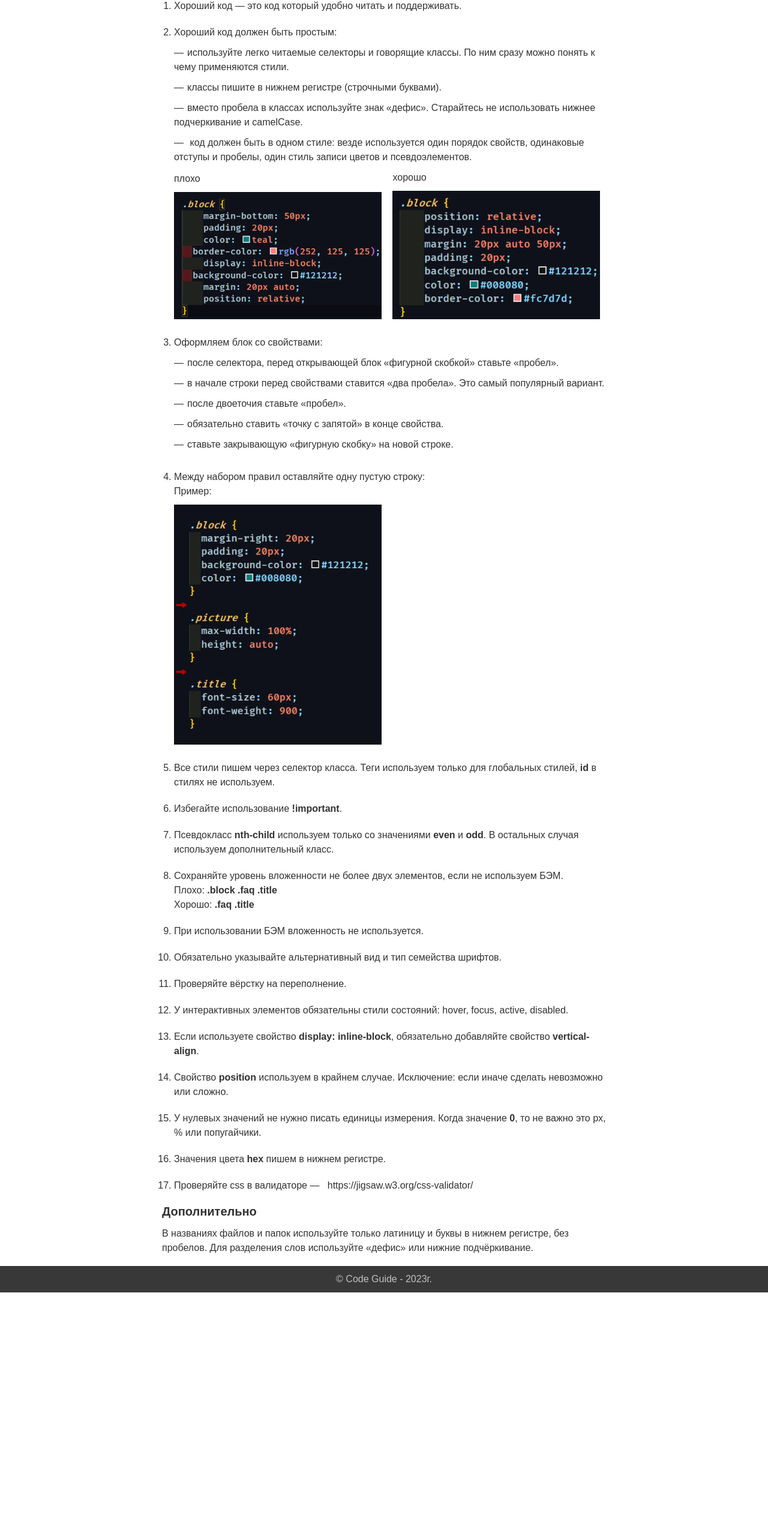
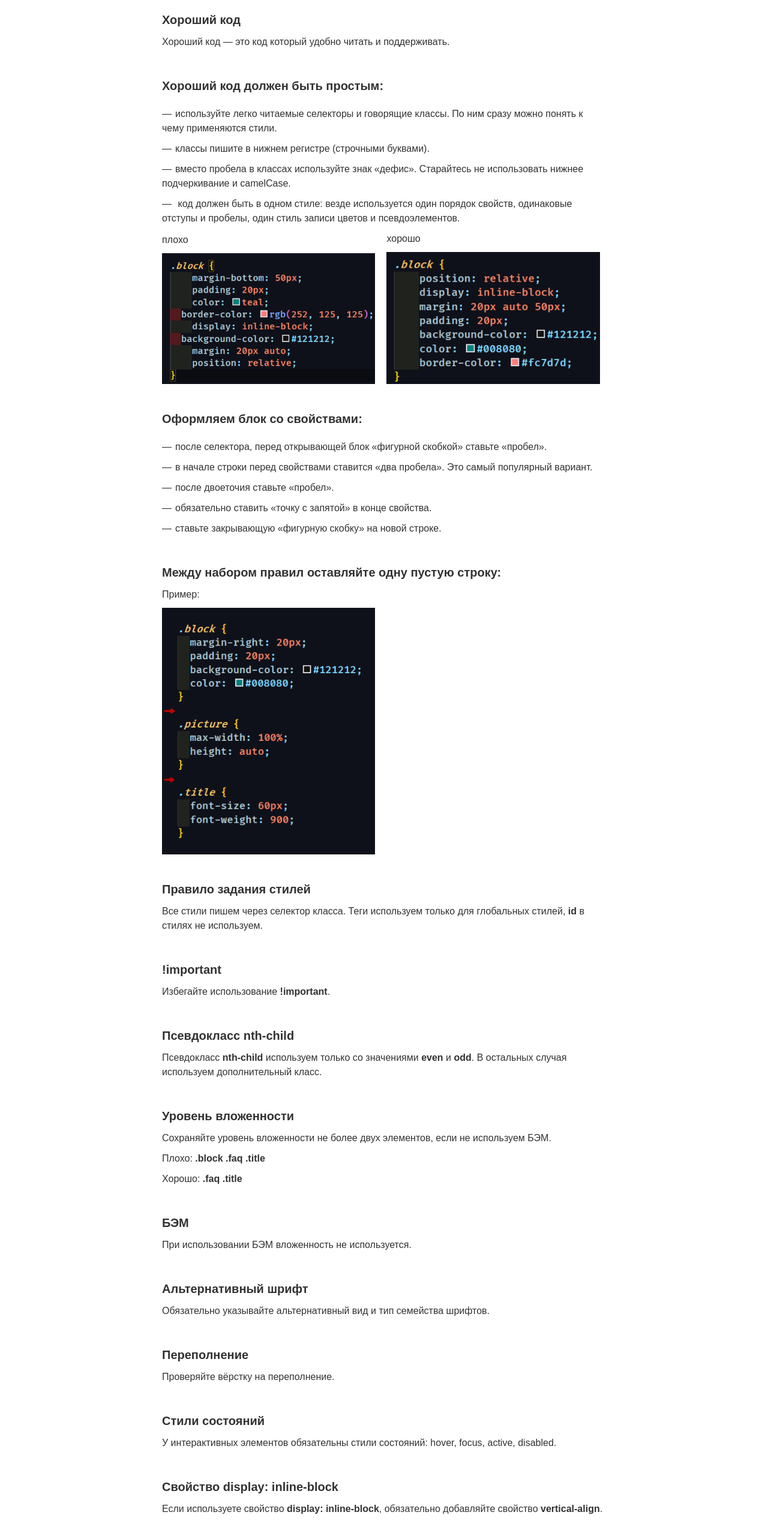
Before and after one commit to TatianaYakushonok/code-style, a plain HTML site: page css-style.html in a window 1280 px wide. Shown: the part 201-2751 px from the top of the page at 60% size. Before the commit the page ends 2355 px from the top, so only its background shows below. Drawn offline with Linux system fonts and the light colour scheme.

Commit message:
refactor: refactor list rules (Fri, 29 Sep 2023 08:06:51 +0700)

```diff
--- a/css-style.html
+++ b/css-style.html
@@ -18,12 +18,15 @@
       <div class="container rules-container">
         <a class="link-back" href="index.html">Назад</a>
 
-        <h2>Правила кода CSS</h2>
+        <h1>Правила кода CSS</h1>
 
-        <ol class="rules-list">
-          <li class="rules-item">Хороший код — это код который удобно читать и поддерживать.</li>
-          <li class="rules-item">
-            Хороший код должен быть простым:
+        <section class="section">
+          <h2>Хороший код</h2>
+          <p>Хороший код — это код который удобно читать и поддерживать.</p>
+        </section>
+
+        <section class="section">
+          <h2>Хороший код должен быть простым:</h2>
           <ul class="list">
             <li class="list-item">используйте легко читаемые селекторы и говорящие классы. По ним сразу можно понять к чему применяются стили.</li>
             <li class="list-item">классы пишите в нижнем регистре (строчными буквами).</li>
@@ -41,9 +44,10 @@
             <figcaption class="list-figcaption">хорошо</figcaption>
             <img src="img/css-block2.png" alt="Пример кода css" height="214">
           </figure>
-          </li>
-          <li class="rules-item">
-            Оформляем блок со свойствами:
+        </section>
+
+        <section class="section">
+          <h2>Оформляем блок со свойствами:</h2>
           <ul class="list">
             <li class="list-item">после селектора, перед открывающей блок «фигурной скобкой» ставьте «пробел».</li>
             <li class="list-item">в начале строки перед свойствами ставится «два пробела». Это самый популярный вариант.</li>
@@ -51,37 +55,89 @@
             <li class="list-item">обязательно ставить «точку с запятой» в конце свойства.</li>
             <li class="list-item">ставьте закрывающую «фигурную скобку» на новой строке.</li>
           </ul>
-          </li>
-          <li class="rules-item">
-            <p>Между набором правил оставляйте одну пустую строку:</p>
+        </section>
+
+        <section class="section">
+          <h2>Между набором правил оставляйте одну пустую строку:</h2>
           <figure class="list-figure">
             <figcaption class="list-figcaption">Пример:</figcaption>
             <img src="img/css.png" alt="Пример кода css" height="400">
           </figure>
-          </li>
-          <li class="rules-item">Все стили пишем через селектор класса. Теги используем только для глобальных стилей, <b>id</b> в стилях не используем.</li>
-          <li class="rules-item">Избегайте использование <b>!important</b>.</li>
-          <li class="rules-item">Псевдокласс <b>nth-child</b> используем только со значениями <b>even</b> и <b>odd</b>. В остальных случая используем дополнительный класс.</li>
-          <li class="rules-item">
-            Сохраняйте уровень вложенности не более двух элементов, если не используем БЭМ.
+        </section>
+
+        <section class="section">
+          <h2>Правило задания стилей</h2>
+          <p>Все стили пишем через селектор класса. Теги используем только для глобальных стилей, <b>id</b> в стилях не используем.</p>
+        </section>
+
+        <section class="section">
+          <h2><b>!important</b></h2>
+          <p>Избегайте использование <b>!important</b>.</p>
+        </section>
+
+        <section class="section">
+          <h2>Псевдокласс <b>nth-child</b></h2>
+          <p>Псевдокласс <b>nth-child</b> используем только со значениями <b>even</b> и <b>odd</b>. В остальных случая используем дополнительный класс.</p>
+        </section>
+
+        <section class="section">
+          <h2>Уровень вложенности</h2>
+          <p>Сохраняйте уровень вложенности не более двух элементов, если не используем БЭМ.</p>
           <p>Плохо: <b>.block .faq .title</b></p>
           <p>Хорошо: <b>.faq .title</b></p>
-          </li>
-          <li class="rules-item">При использовании БЭМ вложенность не используется.</li>
-          <li class="rules-item">Обязательно указывайте альтернативный вид и тип семейства шрифтов.</li>
-          <li class="rules-item">Проверяйте вёрстку на переполнение.</li>
-          <li class="rules-item">У интерактивных элементов обязательны стили состояний: hover, focus, active, disabled.</li>
-          <li class="rules-item">Если используете свойство <b>display: inline-block</b>, обязательно добавляйте свойство <b>vertical-align</b>.</li>
-          <li class="rules-item">Свойство <b>position</b> используем в крайнем случае. Исключение: если иначе сделать невозможно или сложно.</li>
-          <li class="rules-item">У нулевых значений не нужно писать единицы измерения. Когда значение <b>0</b>, то не важно это px, % или попугайчики.</li>
-          <li class="rules-item">Значения цвета <b>hex</b> пишем в нижнем регистре.</li>
-          <li class="rules-item">Проверяйте css в валидаторе —
-            <a href=" https://jigsaw.w3.org/css-validator/"> https://jigsaw.w3.org/css-validator/</a>
-          </li>
-        </ol>
+        </section>
 
-        <h3>Дополнительно</h3>
+        <section class="section">
+          <h2>БЭМ</h2>
+          <p>При использовании БЭМ вложенность не используется.</p>
+        </section>
+
+        <section class="section">
+          <h2>Альтернативный шрифт</h2>
+          <p>Обязательно указывайте альтернативный вид и тип семейства шрифтов.</p>
+        </section>
+
+        <section class="section">
+          <h2>Переполнение</h2>
+          <p>Проверяйте вёрстку на переполнение.</p>
+        </section>
+
+        <section class="section">
+          <h2>Стили состояний</h2>
+          <p>У интерактивных элементов обязательны стили состояний: hover, focus, active, disabled.</p>
+        </section>
+
+        <section class="section">
+          <h2>Свойство <b>display: inline-block</b></h2>
+          <p>Если используете свойство <b>display: inline-block</b>, обязательно добавляйте свойство <b>vertical-align</b>.</p>
+        </section>
+
+        <section class="section">
+          <h2>Свойство <b>position</b></h2>
+          <p>Свойство <b>position</b> используем в крайнем случае. Исключение: если иначе сделать невозможно или сложно.</p>
+        </section>
+
+        <section class="section">
+          <h2>Единицы измерения у нулевых значений</h2>
+          <p>У нулевых значений не нужно писать единицы измерения. Когда значение <b>0</b>, то не важно это px, % или попугайчики.</p>
+        </section>
+
+        <section class="section">
+          <h2>Значения цвета <b>hex</b></h2>
+          <p>Значения цвета <b>hex</b> пишем в нижнем регистре.</p>
+        </section>
+
+        <section class="section">
+          <h2>Проверяйте css</h2>
+          <p>Проверяйте css в валидаторе —
+            <a href=" https://jigsaw.w3.org/css-validator/"> https://jigsaw.w3.org/css-validator/</a></p>
+        </section>
+
+        <section class="section">
+          <h2>Дополнительно</h2>
           <p>В названиях файлов и папок используйте только латиницу и буквы в нижнем регистре, без пробелов. Для разделения слов используйте «дефис» или нижние подчёркивание.</p>
+        </section>
+
       </div>
     </article>
   </main>
--- a/styles/rules.css
+++ b/styles/rules.css
@@ -1,9 +1,5 @@
 .rules-container {
   width: 800px;
-}
-
-.rules-item:not(:last-child) {
-  margin-bottom: 20px;
 }
 
 .list {
--- a/styles/style.css
+++ b/styles/style.css
@@ -22,7 +22,7 @@ body {
 
 ul {
   list-style: none;
-  padding-left: 0;
+  padding: 0;
 }
 
 ol {
@@ -50,12 +50,16 @@ a {
   padding: 18px 0;
 }
 
-.section h2 {
-  font-size: 25px;
+section p {
   margin-bottom: 10px;
 }
 
-.section h3 {
+.section h1 {
+  font-size: 30px;
+  margin-bottom: 10px;
+}
+
+.section h2 {
   font-size: 20px;
   margin-bottom: 10px;
 }
```
Also changed, not shown: html-style.html (+40 -35 lines), index.html (+2 -2 lines). Lines whose indentation alone changed are shown as unchanged.
